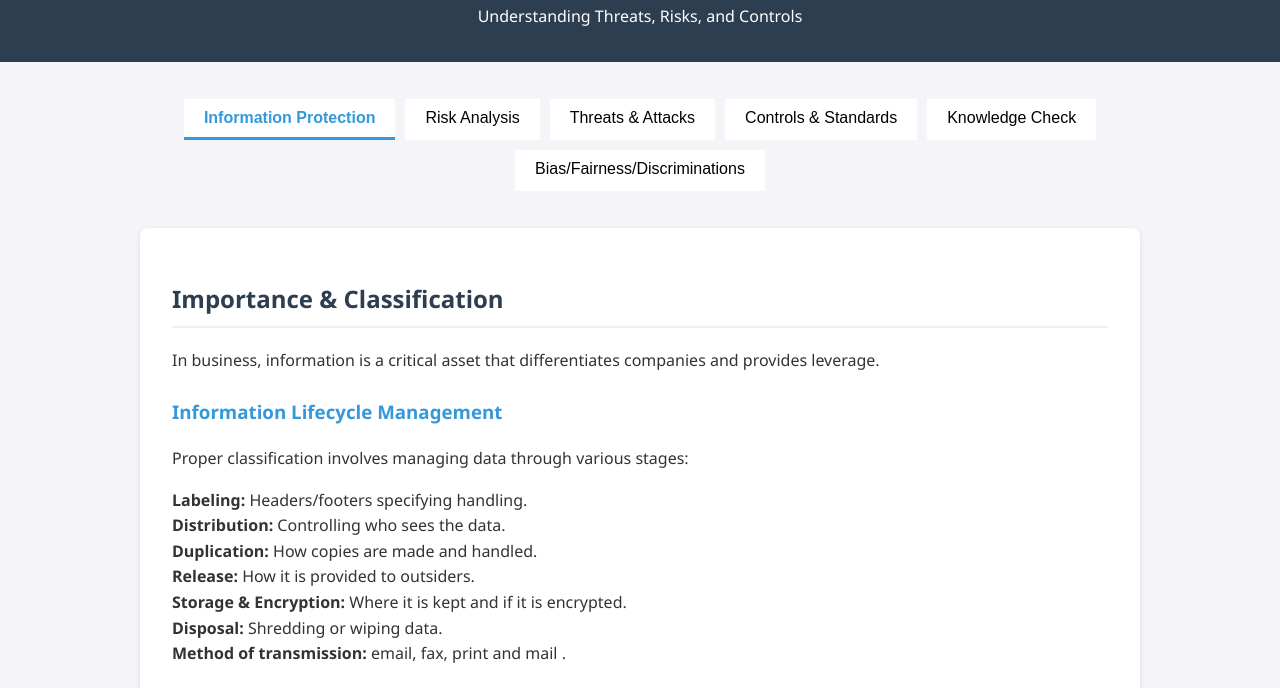
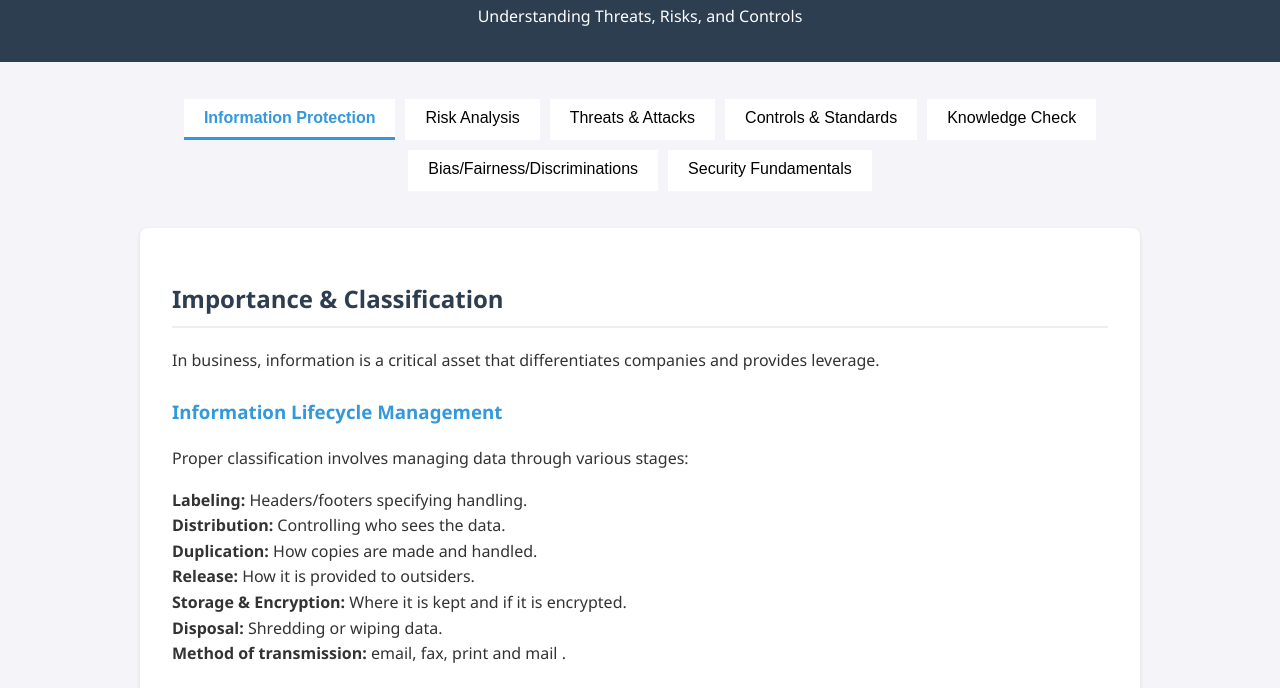
Before and after one commit to tannisthamaiti/week3, a plain HTML site: page index.html in a window 1280 px wide. Shown: the part 106-794 px from the top of the page. Drawn offline with Linux system fonts and the light colour scheme.

Commit message:
Update index.html

```diff
--- a/index.html
+++ b/index.html
@@ -134,6 +134,7 @@
         <button class="tab-btn" onclick="openTab(event, 'controls')">Controls & Standards</button>
         <button class="tab-btn" onclick="openTab(event, 'quiz')">Knowledge Check</button>
         <button class="tab-btn" onclick="window.location.href='ethics.html'">Bias/Fairness/Discriminations</button>
+        <button class="tab-btn" onclick="window.location.href='applicationsecurity.html'">Security Fundamentals</button>
     </div>
 
     <div id="protection" class="tab-content active">
```
